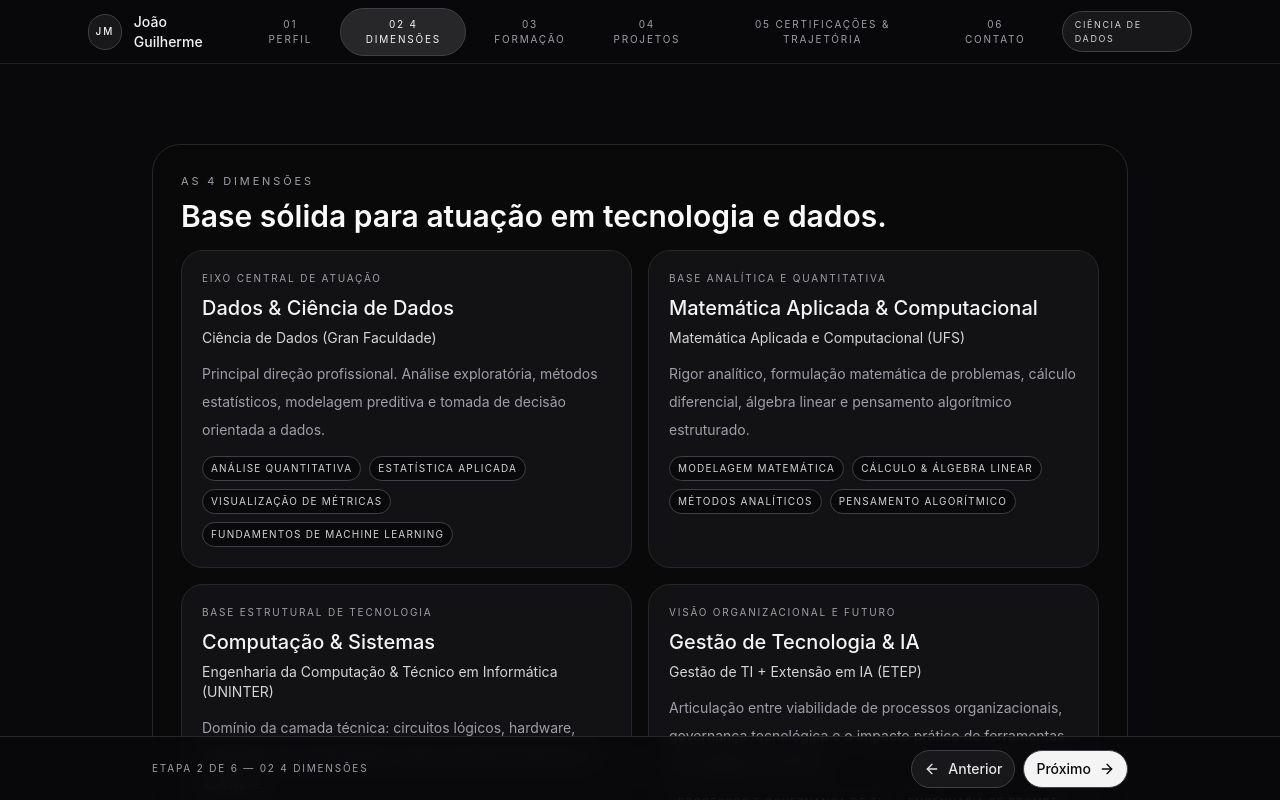
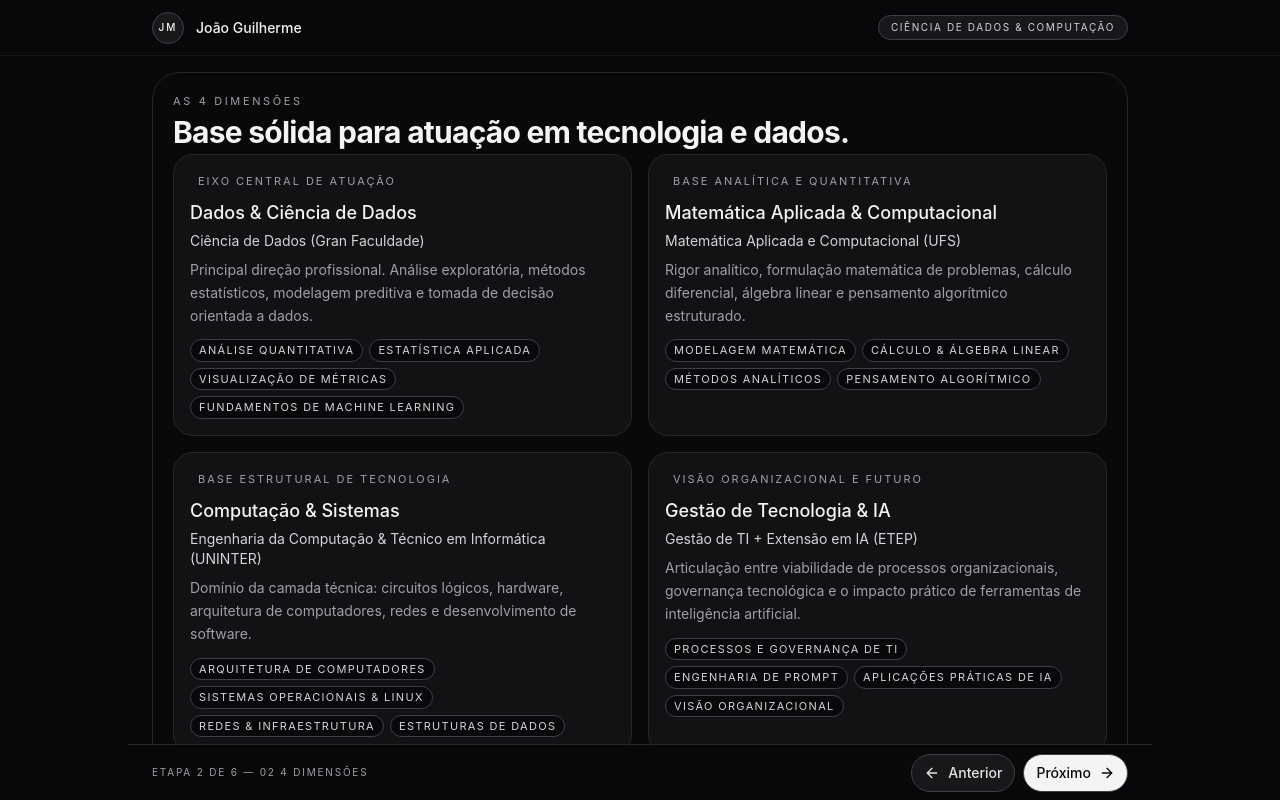
Before and after one commit to bluejaem/Portfolio, a React (Vite) app: page / in a window 1280 px wide. Both pictures are taken after a click on the button "Iniciar Apresentação". Built offline with nearby package versions, Linux system fonts and the light colour scheme.

Commit message:
commit 7

```diff
--- a/src/App.tsx
+++ b/src/App.tsx
@@ -124,22 +124,22 @@ function App() {
       case 'dimensoes':
         return (
           <div className="space-y-3 sm:space-y-4">
-            <div className="mb-4 max-w-3xl">
-              <p className="text-[10px] uppercase tracking-[0.26em] text-zinc-400 sm:text-[11px]">As 4 dimensões</p>
-              <h2 className="mt-2 text-2xl font-semibold text-zinc-50 sm:text-3xl">Base sólida para atuação em tecnologia e dados.</h2>
+            <div className="mb-1 max-w-3xl">
+              <p className="text-[10px] uppercase tracking-[0.24em] text-zinc-400 sm:text-[11px]">As 4 dimensões</p>
+              <h2 className="mt-1 text-2xl font-bold tracking-tight text-zinc-100 sm:text-3xl">Base sólida para atuação em tecnologia e dados.</h2>
             </div>
 
             <div className="grid gap-3 sm:gap-4 md:grid-cols-2">
               {dimensionsData.map((dimension) => (
-                <div key={dimension.id} className="rounded-[22px] border border-zinc-800 bg-zinc-900/60 p-4 sm:p-5">
-                  <p className="text-[9px] uppercase tracking-[0.18em] text-zinc-400 sm:text-[10px]">{dimension.pillar}</p>
-                  <h3 className="mt-2 text-lg font-medium text-zinc-100 sm:text-xl">{dimension.title}</h3>
-                  <p className="mt-1.5 text-xs text-zinc-300 sm:text-sm">{dimension.course}</p>
-                  <p className="mt-3 text-xs leading-6 text-zinc-400 sm:text-sm sm:leading-7">{dimension.role}</p>
+                <div key={dimension.id} className="rounded-[20px] border border-zinc-800 bg-zinc-900/60 p-3.5 sm:p-4">
+                  <p className="text-[11px] py-0.5 px-2 uppercase tracking-[0.18em] text-zinc-400">{dimension.pillar}</p>
+                  <h3 className="mt-2 text-lg font-medium text-zinc-100">{dimension.title}</h3>
+                  <p className="mt-1 text-xs text-zinc-300 sm:text-sm">{dimension.course}</p>
+                  <p className="mt-2 text-xs leading-relaxed text-zinc-400 sm:text-sm">{dimension.role}</p>
 
-                  <div className="mt-3 flex flex-wrap gap-1.5 sm:gap-2">
+                  <div className="mt-3 flex flex-wrap gap-1.5">
                     {dimension.highlights.map((item) => (
-                      <span key={`${dimension.id}-${item}`} className="rounded-full border border-zinc-700 bg-zinc-950 px-2 py-1 text-[8px] uppercase tracking-[0.12em] text-zinc-300 sm:text-[10px]">
+                      <span key={`${dimension.id}-${item}`} className="rounded-full border border-zinc-700 bg-zinc-950 px-2 py-0.5 text-[11px] uppercase tracking-[0.12em] text-zinc-300">
                         {item}
                       </span>
                     ))}
@@ -153,28 +153,28 @@ function App() {
       case 'formacao':
         return (
           <div className="space-y-3 sm:space-y-4">
-            <div className="mb-4 max-w-3xl">
-              <p className="text-[10px] uppercase tracking-[0.26em] text-zinc-400 sm:text-[11px]">Formação integrada</p>
-              <h2 className="mt-2 text-2xl font-semibold text-zinc-50 sm:text-3xl">Interseção entre formação acadêmica e base técnica aplicada.</h2>
+            <div className="mb-1 max-w-3xl">
+              <p className="text-[10px] uppercase tracking-[0.24em] text-zinc-400 sm:text-[11px]">Formação integrada</p>
+              <h2 className="mt-1 text-2xl font-bold tracking-tight text-zinc-100 sm:text-3xl">Interseção entre formação acadêmica e base técnica aplicada.</h2>
             </div>
 
             <div className="grid gap-3 sm:gap-4 md:grid-cols-2 xl:grid-cols-3">
               {educationList.map((item) => (
-                <div key={item.id} className="rounded-[22px] border border-zinc-800 bg-zinc-900/60 p-4 sm:p-5">
+                <div key={item.id} className="rounded-[20px] border border-zinc-800 bg-zinc-900/60 p-3.5 sm:p-4">
                   <div className="flex items-center justify-between gap-3">
-                    <p className="text-[9px] uppercase tracking-[0.18em] text-zinc-400 sm:text-[10px]">{item.level}</p>
-                    <span className="rounded-full border border-zinc-700 bg-zinc-950 px-2 py-1 text-[8px] uppercase tracking-[0.16em] text-zinc-300 sm:text-[9px]">
+                    <p className="text-[11px] uppercase tracking-[0.18em] text-zinc-400">{item.level}</p>
+                    <span className="rounded-full border border-zinc-700 bg-zinc-950 px-2 py-0.5 text-[11px] uppercase tracking-[0.16em] text-zinc-300">
                       {item.status}
                     </span>
                   </div>
 
                   <h3 className="mt-3 text-base font-medium text-zinc-100 sm:text-lg">{item.degree}</h3>
-                  <p className="mt-1.5 text-xs text-zinc-300 sm:text-sm">{item.institution}</p>
-                  <p className="mt-1.5 text-xs text-zinc-400 sm:text-sm">Previsão: {item.expectedGraduation}</p>
+                  <p className="mt-1 text-xs text-zinc-300 sm:text-sm">{item.institution}</p>
+                  <p className="mt-1 text-xs leading-relaxed text-zinc-400 sm:text-sm">Previsão: {item.expectedGraduation}</p>
 
-                  <div className="mt-3 flex flex-wrap gap-1.5 sm:gap-2">
+                  <div className="mt-3 flex flex-wrap gap-1.5">
                     {(item.topics ?? []).map((topic) => (
-                      <span key={`${item.id}-${topic}`} className="rounded-full border border-zinc-700 bg-zinc-950 px-2 py-1 text-[8px] uppercase tracking-[0.12em] text-zinc-300 sm:text-[9px]">
+                      <span key={`${item.id}-${topic}`} className="rounded-full border border-zinc-700 bg-zinc-950 px-2 py-0.5 text-[11px] uppercase tracking-[0.12em] text-zinc-300">
                         {topic}
                       </span>
                     ))}
@@ -345,43 +345,23 @@ function App() {
   }
 
   return (
-    <div className="relative min-h-screen overflow-hidden bg-zinc-950 text-zinc-100">
-      <header className="sticky top-0 z-50 h-16 border-b border-zinc-800/80 bg-zinc-950/90 backdrop-blur-xl">
-        <div className="mx-auto flex h-full max-w-6xl items-center justify-between gap-4 px-4 sm:px-6">
+    <div className="relative min-h-screen bg-zinc-950 text-zinc-100">
+      <header className="sticky top-0 z-40 h-14 border-b border-zinc-900 bg-zinc-950/85 backdrop-blur-md">
+        <div className="mx-auto flex h-full max-w-5xl items-center justify-between px-4 sm:px-6">
           <div className="flex items-center gap-3">
-            <span className="flex h-9 w-9 items-center justify-center rounded-full border border-zinc-700 bg-zinc-900 text-[10px] font-medium uppercase tracking-[0.2em] text-zinc-100">
+            <span className="flex h-8 w-8 items-center justify-center rounded-full border border-zinc-700 bg-zinc-900 text-[10px] font-medium uppercase tracking-[0.2em] text-zinc-100">
               JM
             </span>
-            <div>
             <p className="text-sm font-medium text-zinc-100">João Guilherme</p>
           </div>
-          </div>
 
-          <nav className="hidden items-center gap-2 md:flex">
-            {slideMeta.map((slide, index) => (
-              <button
-                key={slide.id}
-                type="button"
-                onClick={() => goToSlide(index)}
-                className={`rounded-full border px-3 py-2 text-[10px] uppercase tracking-[0.18em] transition-colors ${
-                  activeSlide === index
-                    ? 'border-zinc-700 bg-zinc-800 text-zinc-100'
-                    : 'border-transparent text-zinc-400 hover:border-zinc-700 hover:text-zinc-200'
-                }`}
-              >
-                {slide.label}
-              </button>
-            ))}
-          </nav>
-
-          <div className="inline-flex items-center rounded-full border border-zinc-700 bg-zinc-900 px-3 py-1.5 text-[9px] uppercase tracking-[0.18em] text-zinc-300">
-            Ciência de Dados
+          <div className="inline-flex items-center rounded-full border border-zinc-700 bg-zinc-900 px-3 py-1 text-[10px] uppercase tracking-[0.16em] text-zinc-300">
+            Ciência de Dados & Computação
           </div>
         </div>
       </header>
 
-      <main className="pt-20 pb-20 min-h-screen flex items-center justify-center overflow-y-auto">
-        <div className="mx-auto w-full max-w-5xl px-4 sm:px-6">
+      <main className="mx-auto flex min-h-[calc(100vh-3.5rem)] w-full max-w-5xl flex-col items-center justify-center overflow-y-auto px-4 pt-4 pb-28 sm:px-6">
         <AnimatePresence mode="wait">
           <motion.div
             key={slideMeta[activeSlide].id}
@@ -389,16 +369,14 @@ function App() {
             animate={{ opacity: 1, y: 0 }}
             exit={{ opacity: 0, y: -15 }}
             transition={{ duration: 0.28, ease: 'easeInOut' }}
-              className="w-full rounded-[28px] border border-zinc-800 bg-zinc-950/60 p-4 sm:p-5 md:p-7"
+            className="w-full rounded-[28px] border border-zinc-800 bg-zinc-950/60 p-4 sm:p-5"
           >
             {renderSlide()}
           </motion.div>
         </AnimatePresence>
-        </div>
       </main>
 
-      <footer className="fixed bottom-0 left-0 right-0 z-50 h-16 border-t border-zinc-800 bg-zinc-950/85 backdrop-blur-md">
-        <div className="mx-auto flex h-full max-w-5xl items-center justify-between gap-3 px-4 sm:px-6">
+      <footer className="fixed bottom-0 left-0 right-0 z-40 mx-auto flex h-14 max-w-5xl items-center justify-between border-t border-zinc-800 bg-zinc-950/90 px-6 backdrop-blur-md">
         <div className="min-w-0 flex-1 truncate text-[9px] uppercase tracking-[0.18em] text-zinc-400 sm:text-[10px]">
           Etapa {activeSlide + 1} de {slideMeta.length} — {slideMeta[activeSlide].label}
         </div>
@@ -424,7 +402,6 @@ function App() {
             <ArrowRight className="h-4 w-4" />
           </button>
         </div>
-        </div>
       </footer>
     </div>
   )
--- a/src/index.css
+++ b/src/index.css
@@ -22,7 +22,8 @@ body,
   min-height: 100vh;
   min-width: 320px;
   height: 100%;
-  overflow: hidden;
+  overflow-x: hidden;
+  overflow-y: auto;
   background: #09090b;
   color: #f5f5f4;
 }
```
Lines whose indentation alone changed are shown as unchanged.
